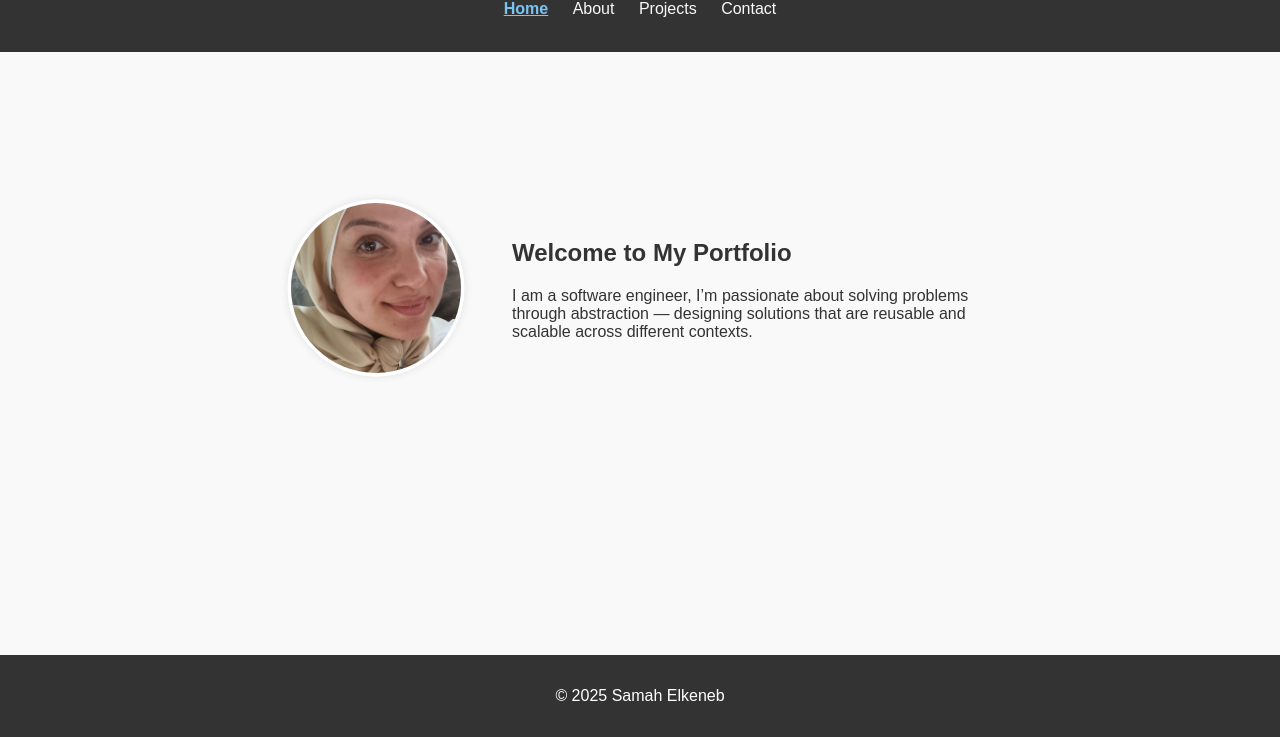
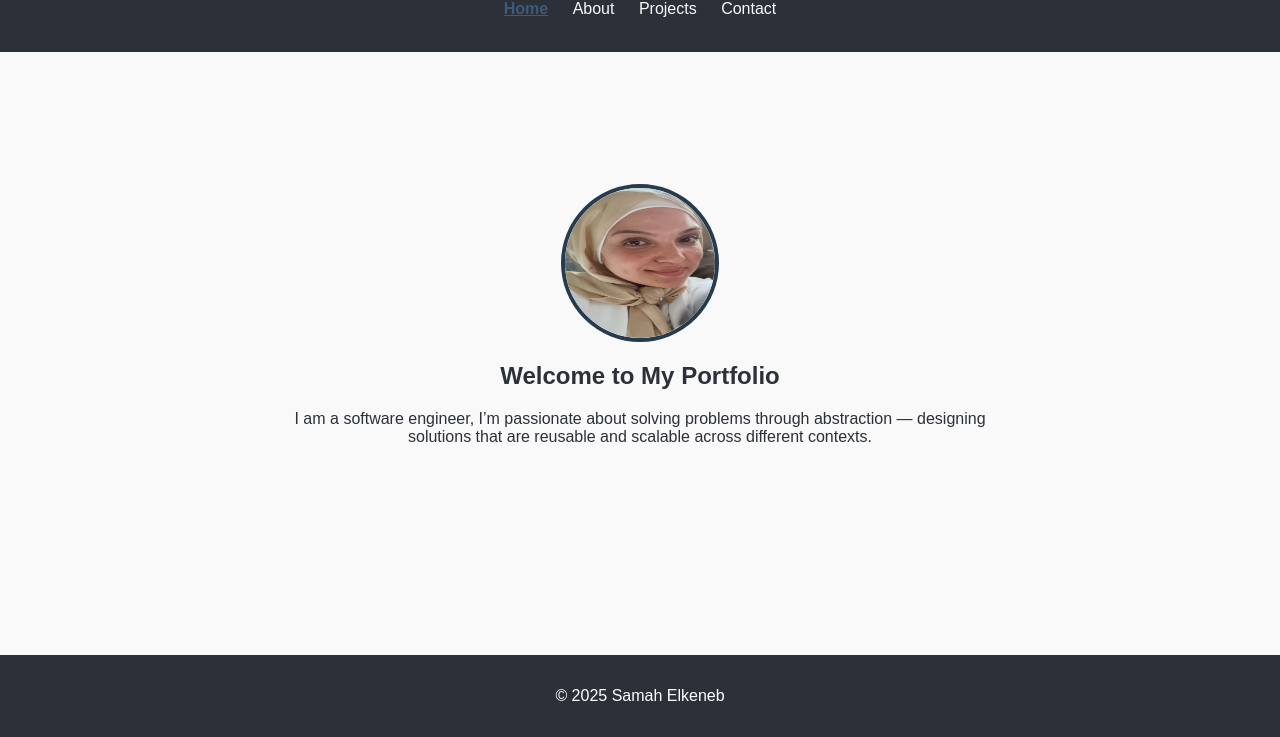
Before and after one commit to Samah-Elkeneb/rails_training, a plain HTML site: page week2/day1/index.html in a window 1280 px wide. Shown: the part 63-800 px from the top of the page. Drawn offline with Linux system fonts and the light colour scheme.

Commit message:
change homepage style and the theme color

```diff
--- a/week2/day1/css/style.css
+++ b/week2/day1/css/style.css
@@ -9,11 +9,11 @@ body {
 body {
   font-family: Arial, sans-serif;
   background: #f9f9f9;
-  color: #333;
+  color: #2b3039;
 }
 
 header {
-  background-color: #333;
+  background-color: #2b3039;
   color: white;
   padding: 18px;
   text-align: center;
@@ -42,10 +42,11 @@ nav a {
 nav a:hover {
   text-decoration: underline;
 }
+
 nav a.active {
   font-weight: bold;
   text-decoration: underline;
-  color: #7ac4f5;
+  color: #3d5b77;
 }
 
 
@@ -60,38 +61,23 @@ section {
 }
 
 .hero-content {
-  display: flex;
-  align-items: center;
-  gap: 2rem;
+  text-align: center;
   max-width: 1000px;
   margin: auto;
   padding: 2rem;
 }
 
 .hero-image {
-  width: 200px;
-  height: 200px;
+  width: 150px;
+  height: 150px;
   border-radius: 50%;
-  object-fit: cover;
-  transform: scale(0.85);
-  border: 4px solid #fff;
-  box-shadow: 0 0 10px rgba(0,0,0,0.1);
+  border: 4px solid #263b4e;
 }
 
 .hero-text {
   flex: 1;
 }
 
-@media (max-width: 768px) {
-  .hero-content {
-    flex-direction: column;
-    text-align: center;
-  }
-
-  .hero-image {
-    width: 150px;
-  }
-}
 ul {
   list-style-type: disc;
   padding-left: 20px;
@@ -108,7 +94,7 @@ ul {
   padding: 1.5rem;
   margin-bottom: 2rem;
   border-left: 5px solid #007acc;
-  box-shadow: 0 0 10px rgba(0,0,0,0.05);
+  box-shadow: 0 0 10px rgba(0, 0, 0, 0.05);
 }
 
 .project h2 {
@@ -129,6 +115,6 @@ ul {
 footer {
   text-align: center;
   padding: 1rem;
-  background-color: #333;
+  background-color: #2b3039;
   color: white;
 }
```
